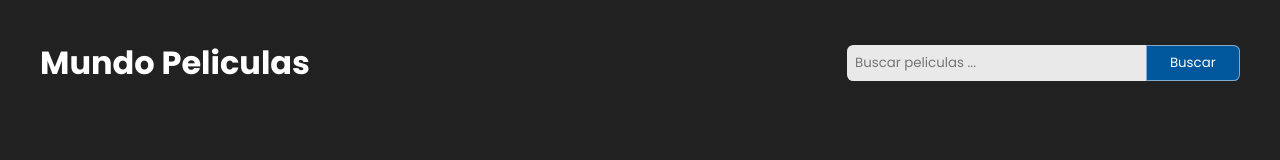
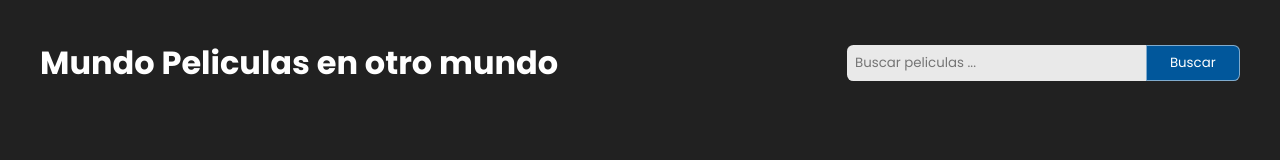
Before and after one commit to JordanGonz/Movie-Javascript-y-TMDB, a plain HTML site: page index.html in a window 1280 px wide. Drawn offline with Linux system fonts and the light colour scheme; no server answers.

Commit message:
Update index.html

```diff
--- a/index.html
+++ b/index.html
@@ -16,7 +16,7 @@
     <div class="container">
         <div class="search-box">
             <a href="#">
-                <h1>Mundo Peliculas</h1>
+                <h1>Mundo Peliculas en otro mundo</h1>
             </a>
             <form id="search-form">
                 <input type="text" id="search-input" placeholder="Buscar peliculas ...">
```
